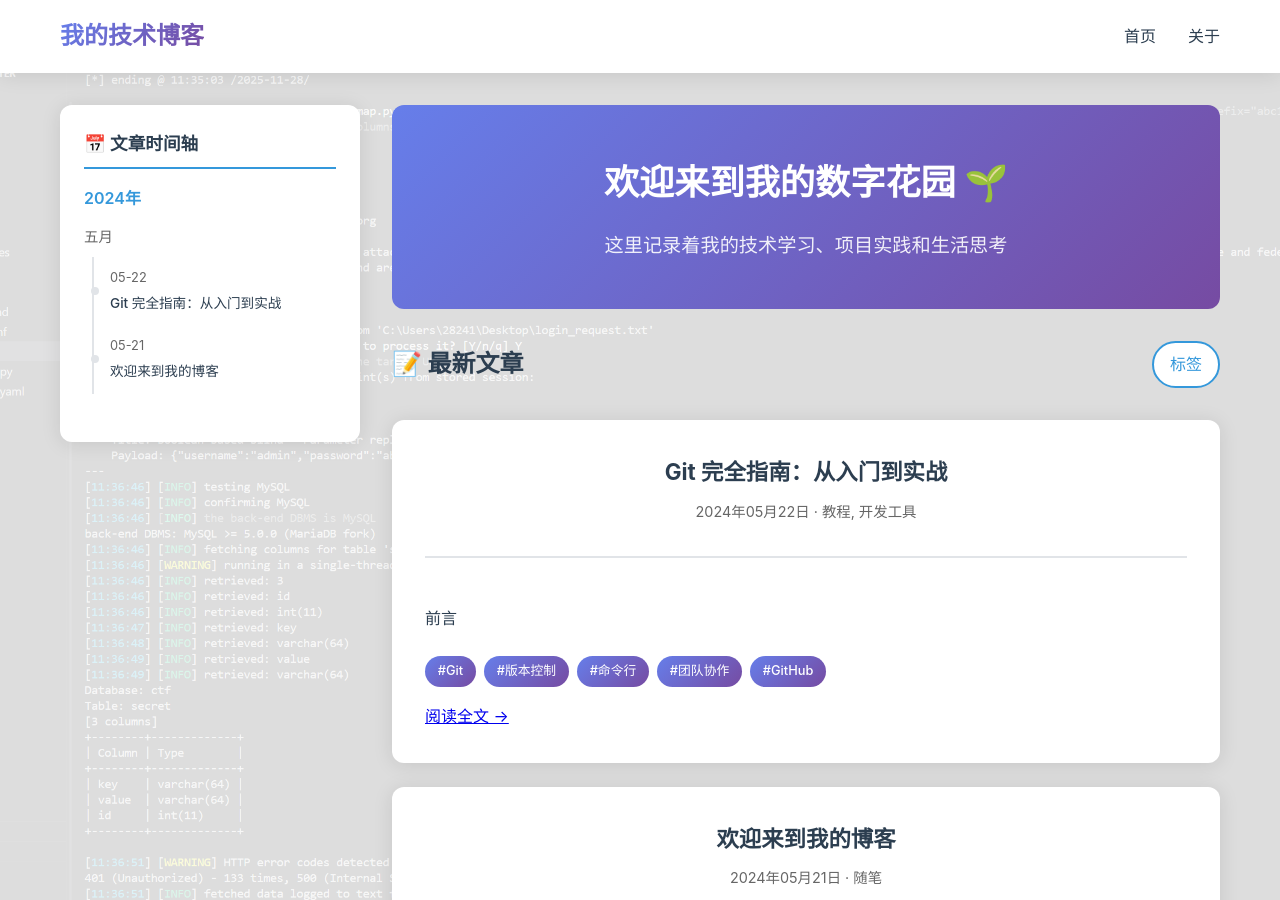
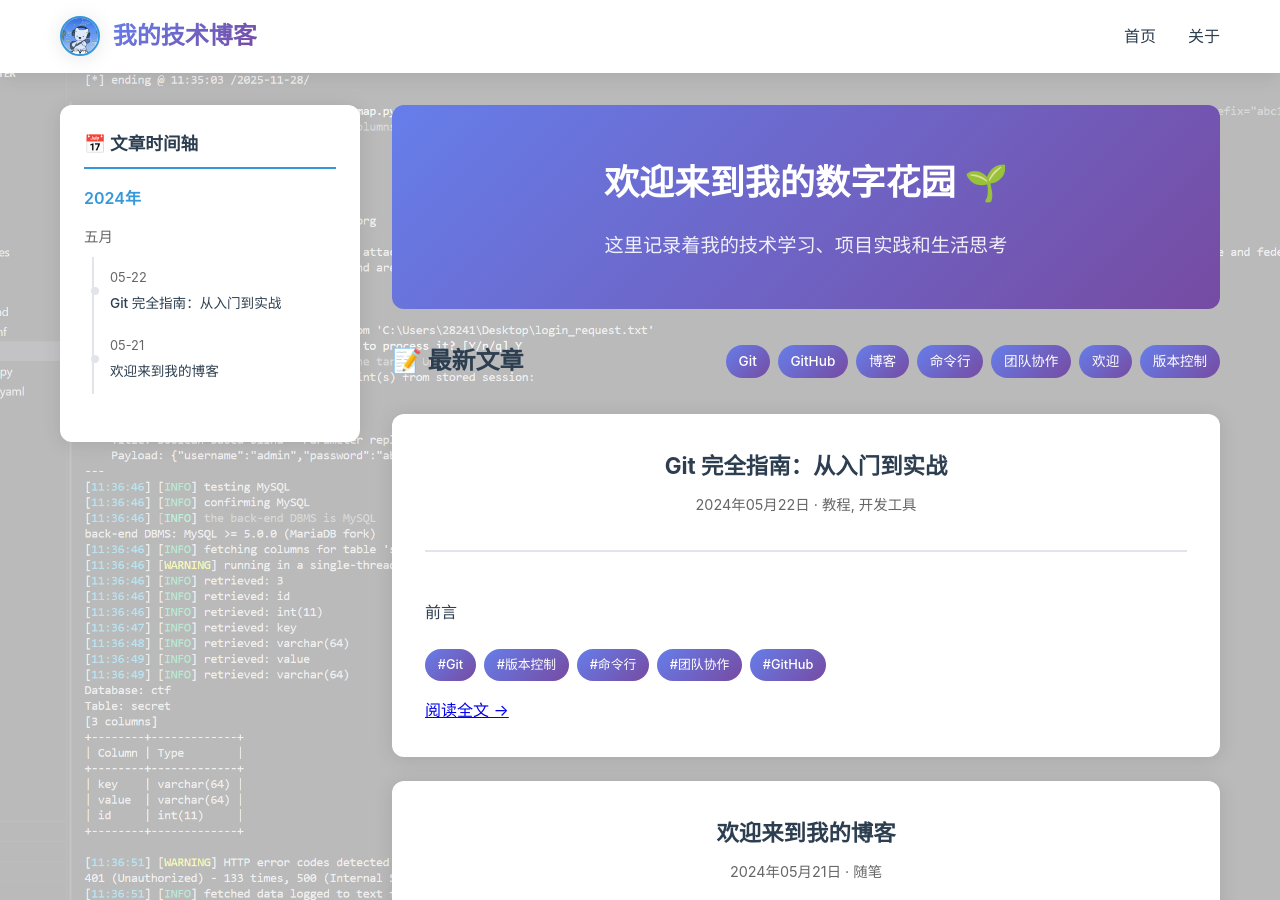
Before and after one commit to huangzy-hub/huangzy-hub.github.io, a Jekyll site: the page built from index.md, in a window 1280 px wide and 900 px high. Built offline with Jekyll 4.4.1, drawn with Linux system fonts in a browser that asks for light colours.

Commit message:
新增文章：xxx.md + 修改首页内容

```diff
--- a/_layouts/default.html
+++ b/_layouts/default.html
@@ -5,6 +5,9 @@
     <meta name="viewport" content="width=device-width, initial-scale=1.0">
     <title>{% if page.title %}{{ page.title }} | {% endif %}{{ site.title }}</title>
     <meta name="description" content="{{ page.description | default: site.description }}">
+
+    <!-- Favicon -->
+    <link rel="icon" type="image/png" href="{{ '/favicon.ico' | relative_url }}">
 
     <!-- CSS -->
     <link rel="stylesheet" href="{{ '/assets/css/style.css' | relative_url }}">
@@ -15,9 +18,12 @@
     <header class="site-header">
         <div class="container">
             <div class="header-content">
-                <h1 class="site-title">
-                    <a href="{{ '/' | relative_url }}">{{ site.title }}</a>
-                </h1>
+                <div class="site-title-container">
+                    <img src="{{ '/assets/images/backgrounds/head.png' | relative_url }}" alt="头像" class="site-avatar">
+                    <h1 class="site-title">
+                        <a href="{{ '/' | relative_url }}">{{ site.title }}</a>
+                    </h1>
+                </div>
                 <nav class="site-nav">
                     <a href="{{ '/' | relative_url }}" class="nav-link">首页</a>
                     <a href="{{ '/about' | relative_url }}" class="nav-link">关于</a>
--- a/_layouts/home.html
+++ b/_layouts/home.html
@@ -68,14 +68,11 @@ layout: default
             <div class="section-header">
                 <h3>📝 最新文章</h3>
                 <div class="header-actions">
-                    <div class="tags-dropdown">
-                        <span class="tags-trigger">标签</span>
-                        <div class="tags-menu">
-                            {% assign all_tags = site.tags | sort %}
-                            {% for tag in all_tags %}
-                                <a href="{{ '/tags/' | append: tag[0] | relative_url }}" class="tag-item">{{ tag[0] }}</a>
-                            {% endfor %}
-                        </div>
+                    <div class="tags-cloud-display">
+                        {% assign all_tags = site.tags | sort %}
+                        {% for tag in all_tags %}
+                            <a href="{{ '/tags/' | append: tag[0] | relative_url }}" class="tag-cloud-item" data-tag="{{ tag[0] }}">{{ tag[0] }}</a>
+                        {% endfor %}
                     </div>
                 </div>
             </div>
--- a/assets/css/style.css
+++ b/assets/css/style.css
@@ -23,7 +23,7 @@ body {
     font-family: -apple-system, BlinkMacSystemFont, "Segoe UI", Roboto, "PingFang SC", "Microsoft YaHei", sans-serif;
     line-height: 1.7;
     color: var(--text-color);
-    background: linear-gradient(rgba(255,255,255,0.85), rgba(255,255,255,0.85)),
+    background: linear-gradient(rgba(255,255,255,0.7), rgba(255,255,255,0.7)),
                 url('../images/backgrounds/main-bg.png') no-repeat center center fixed;
     background-size: cover;
     background-attachment: fixed;
@@ -53,9 +53,31 @@ body {
     padding: 1rem 0;
 }
 
+.site-title-container {
+    display: flex;
+    align-items: center;
+    gap: 0.8rem;
+}
+
+.site-avatar {
+    width: 40px;
+    height: 40px;
+    border-radius: 50%;
+    object-fit: cover;
+    border: 2px solid var(--secondary-color);
+    box-shadow: var(--shadow);
+    transition: all 0.3s;
+}
+
+.site-avatar:hover {
+    transform: scale(1.1);
+    box-shadow: var(--shadow-hover);
+}
+
 .site-title {
     font-size: 1.5rem;
     font-weight: 700;
+    margin: 0;
 }
 
 .site-title a {
@@ -281,72 +303,61 @@ body {
     transform: translateY(-2px);
 }
 
-/* 标签下拉菜单样式 */
-.tags-dropdown {
-    position: relative;
-    display: inline-block;
+/* 标签云显示样式 */
+.tags-cloud-display {
+    display: flex;
+    flex-wrap: wrap;
+    gap: 0.5rem;
+    align-items: center;
 }
 
-.tags-trigger {
+.tag-cloud-item {
     display: inline-block;
-    color: var(--secondary-color);
+    background: var(--gradient);
+    color: white;
+    padding: 0.3rem 0.8rem;
+    border-radius: 20px;
+    font-size: 0.85rem;
     text-decoration: none;
+    transition: all 0.3s;
     font-weight: 500;
-    padding: 0.5rem 1rem;
-    border: 2px solid var(--secondary-color);
-    border-radius: 25px;
-    transition: all 0.3s;
     cursor: pointer;
-    background: white;
+    position: relative;
+    overflow: hidden;
 }
 
-.tags-trigger:hover {
-    background: var(--secondary-color);
-    color: white;
-    transform: translateY(-2px);
+.tag-cloud-item::before {
+    content: '';
+    position: absolute;
+    top: 0;
+    left: -100%;
+    width: 100%;
+    height: 100%;
+    background: rgba(255, 255, 255, 0.2);
+    transition: left 0.3s;
 }
 
-.tags-menu {
-    position: absolute;
-    top: 100%;
-    right: 0;
-    background: white;
-    border: 1px solid var(--border-color);
-    border-radius: 8px;
-    box-shadow: var(--shadow);
-    min-width: 200px;
-    max-height: 0;
-    overflow: hidden;
-    opacity: 0;
-    transition: all 0.3s ease;
-    z-index: 1000;
-    margin-top: 5px;
+.tag-cloud-item:hover::before {
+    left: 100%;
 }
 
-.tags-dropdown:hover .tags-menu {
-    max-height: 300px;
-    opacity: 1;
-    overflow-y: auto;
+.tag-cloud-item:hover {
+    transform: translateY(-2px) scale(1.05);
+    box-shadow: 0 4px 12px rgba(52, 152, 219, 0.3);
 }
 
-.tag-item {
-    display: block;
-    padding: 0.7rem 1rem;
-    color: var(--text-color);
-    text-decoration: none;
-    transition: all 0.2s;
-    border-bottom: 1px solid var(--border-color);
+.tag-cloud-item.active {
+    background: var(--accent-color);
+    transform: scale(1.1);
+    box-shadow: 0 6px 16px rgba(231, 76, 60, 0.4);
 }
 
-.tag-item:last-child {
-    border-bottom: none;
-}
-
-.tag-item:hover {
-    background: var(--background-color);
-    color: var(--secondary-color);
-    padding-left: 1.2rem;
-}
+/* 标签大小变化 */
+.tag-cloud-item.size-1 { font-size: 0.75rem; padding: 0.2rem 0.6rem; }
+.tag-cloud-item.size-2 { font-size: 0.85rem; padding: 0.3rem 0.7rem; }
+.tag-cloud-item.size-3 { font-size: 0.95rem; padding: 0.4rem 0.8rem; }
+.tag-cloud-item.size-4 { font-size: 1.05rem; padding: 0.5rem 0.9rem; }
+.tag-cloud-item.size-5 { font-size: 1.15rem; padding: 0.6rem 1rem; }
 
 .posts-grid {
     display: grid;
@@ -642,3 +653,15 @@ body {
         text-align: center;
     }
 }
+
+/* 动画效果 */
+@keyframes fadeIn {
+    from {
+        opacity: 0;
+        transform: translateY(10px);
+    }
+    to {
+        opacity: 1;
+        transform: translateY(0);
+    }
+}
--- a/assets/js/main.js
+++ b/assets/js/main.js
@@ -9,8 +9,8 @@ document.addEventListener('DOMContentLoaded', function() {
     // 代码块复制功能
     initCodeCopy();
 
-    // 标签下拉菜单功能
-    initTagsDropdown();
+    // 标签云交互功能
+    initTagsCloud();
 });
 
 // 时间轴功能
@@ -202,70 +202,97 @@ function initLazyLoad() {
     images.forEach(img => imageObserver.observe(img));
 }
 
-// 标签下拉菜单功能
-function initTagsDropdown() {
-    const dropdowns = document.querySelectorAll('.tags-dropdown');
+// 标签云交互功能
+function initTagsCloud() {
+    const tagItems = document.querySelectorAll('.tag-cloud-item');
+    const postCards = document.querySelectorAll('.post-card');
 
-    dropdowns.forEach(dropdown => {
-        const trigger = dropdown.querySelector('.tags-trigger');
-        const menu = dropdown.querySelector('.tags-menu');
+    // 为每个标签添加点击事件
+    tagItems.forEach(tag => {
+        tag.addEventListener('click', function(e) {
+            e.preventDefault();
 
-        // 点击触发器时切换菜单显示
-        trigger.addEventListener('click', function(e) {
-            e.preventDefault();
-            e.stopPropagation();
+            const tagName = this.getAttribute('data-tag');
 
-            // 关闭其他下拉菜单
-            dropdowns.forEach(otherDropdown => {
-                if (otherDropdown !== dropdown) {
-                    otherDropdown.querySelector('.tags-menu').style.maxHeight = '0';
-                    otherDropdown.querySelector('.tags-menu').style.opacity = '0';
+            // 添加点击动画效果
+            this.style.transform = 'scale(0.95)';
+            setTimeout(() => {
+                this.style.transform = 'scale(1.1)';
+            }, 150);
+
+            // 移除其他标签的激活状态
+            tagItems.forEach(otherTag => {
+                if (otherTag !== this) {
+                    otherTag.classList.remove('active');
                 }
             });
 
-            // 切换当前菜单
-            if (menu.style.maxHeight === '0px' || !menu.style.maxHeight) {
-                menu.style.maxHeight = '300px';
-                menu.style.opacity = '1';
+            // 切换当前标签的激活状态
+            this.classList.toggle('active');
+
+            // 显示/隐藏相关文章
+            postCards.forEach(postCard => {
+                const postTags = postCard.querySelectorAll('.post-tags .tag');
+                let hasTag = false;
+
+                // 检查文章是否包含当前标签
+                postTags.forEach(postTag => {
+                    const tagText = postTag.textContent.replace('#', '').trim();
+                    if (tagText === tagName) {
+                        hasTag = true;
+                    }
+                });
+
+                // 如果标签被激活，只显示包含该标签的文章
+                if (this.classList.contains('active')) {
+                    if (hasTag) {
+                        postCard.style.display = 'block';
+                        postCard.style.animation = 'fadeIn 0.5s ease-in';
+                    } else {
+                        postCard.style.display = 'none';
+                    }
+                } else {
+                    // 如果标签未被激活，显示所有文章
+                    postCard.style.display = 'block';
+                    postCard.style.animation = 'fadeIn 0.5s ease-in';
+                }
+            });
+
+            // 更新URL参数
+            const url = new URL(window.location);
+            if (this.classList.contains('active')) {
+                url.searchParams.set('tag', tagName);
             } else {
-                menu.style.maxHeight = '0';
-                menu.style.opacity = '0';
+                url.searchParams.delete('tag');
             }
+            window.history.pushState({}, '', url);
         });
 
-        // 点击标签项时添加点击效果
-        const tagItems = menu.querySelectorAll('.tag-item');
-        tagItems.forEach(item => {
-            item.addEventListener('click', function(e) {
-                e.preventDefault();
+        // 根据标签使用频率设置大小
+        const tagName = this.getAttribute('data-tag');
+        const tagCount = document.querySelectorAll(`.post-tags .tag:contains("${tagName}")`).length;
 
-                // 添加点击动画效果
-                this.style.transform = 'scale(0.95)';
-                setTimeout(() => {
-                    this.style.transform = 'scale(1)';
-                }, 150);
-
-                // 可以在这里添加更多交互效果，比如高亮显示相关文章
-                const tag = this.textContent.trim();
-                console.log('点击了标签:', tag);
-            });
-        });
+        if (tagCount >= 5) {
+            this.classList.add('size-5');
+        } else if (tagCount >= 4) {
+            this.classList.add('size-4');
+        } else if (tagCount >= 3) {
+            this.classList.add('size-3');
+        } else if (tagCount >= 2) {
+            this.classList.add('size-2');
+        } else {
+            this.classList.add('size-1');
+        }
     });
 
-    // 点击页面其他地方关闭下拉菜单
-    document.addEventListener('click', function() {
-        dropdowns.forEach(dropdown => {
-            const menu = dropdown.querySelector('.tags-menu');
-            menu.style.maxHeight = '0';
-            menu.style.opacity = '0';
-        });
-    });
+    // 检查URL参数，如果有标签参数则自动激活对应标签
+    const urlParams = new URLSearchParams(window.location.search);
+    const activeTag = urlParams.get('tag');
 
-    // 防止菜单内部点击时关闭菜单
-    dropdowns.forEach(dropdown => {
-        const menu = dropdown.querySelector('.tags-menu');
-        menu.addEventListener('click', function(e) {
-            e.stopPropagation();
-        });
-    });
+    if (activeTag) {
+        const activeTagElement = document.querySelector(`.tag-cloud-item[data-tag="${activeTag}"]`);
+        if (activeTagElement) {
+            activeTagElement.click();
+        }
+    }
 }
```
Also changed, not shown: assets/images/backgrounds/head.png (added), favicon.ico (added).
